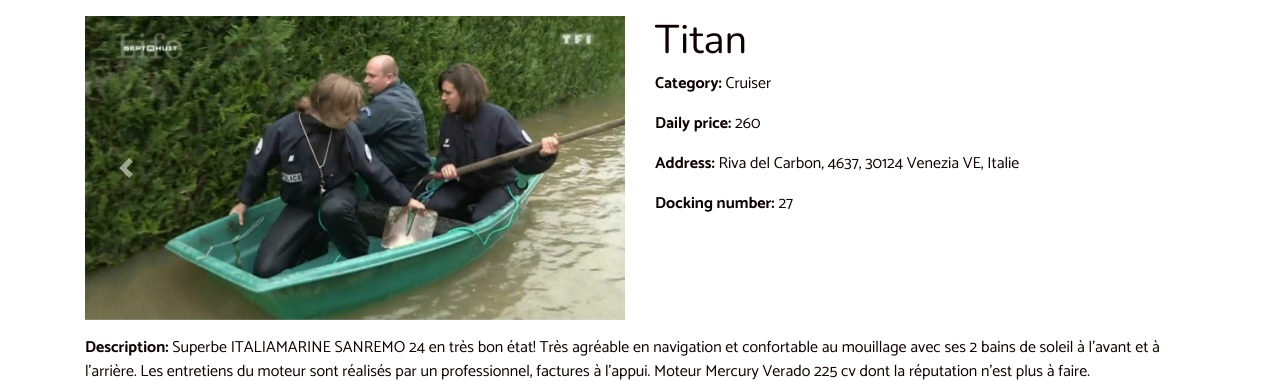
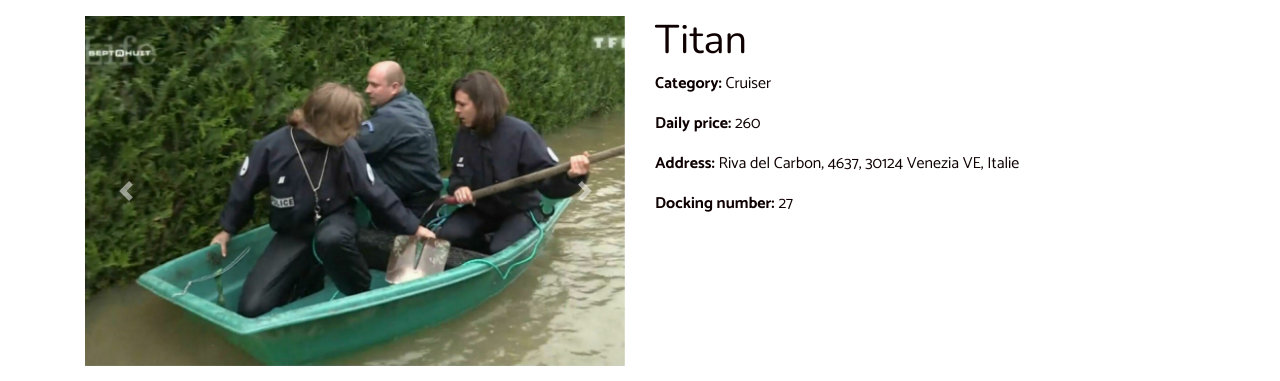
Before and after one commit to ThibautBaissac/book_a_boat, a Rails app: page /ships/1 in a window 1280 px wide. Shown: the part 80-461 px from the top of the page. Run offline with Rails 7, Linux system fonts and the light colour scheme; data comes from the database, SQL or seed files in the repository; style sheets or scripts are compiled from the project's sources; some libraries are stand-ins or nearby versions.

Commit message:
Fix carousel images

```diff
--- /dev/null
+++ b/app/assets/stylesheets/components/_carousel.scss
@@ -0,0 +1,5 @@
+.carousel_img {
+  width: 100%;
+  height: 350px;
+  object-fit: cover;
+}
--- a/app/assets/stylesheets/components/_index.scss
+++ b/app/assets/stylesheets/components/_index.scss
@@ -5,3 +5,4 @@
 @import "cards";
 @import "navbar";
 @import "map";
+@import "carousel";
--- a/app/views/shared/_carousel.html.erb
+++ b/app/views/shared/_carousel.html.erb
@@ -1,15 +1,18 @@
 <div id="carouselExampleControls" class="carousel slide" data-ride="carousel">
   <div class="carousel-inner">
     <div class="carousel-item active">
-      <%= image_tag "ships/barque_police_01.jpeg", class: "d-block w-100" %>
+      <%= image_tag "ships/barque_police_01.jpeg", class: "d-block carousel_img" %>
     </div>
     <div class="carousel-item">
-      <%= image_tag "ships/bateau_terrestre.jpeg", class: "d-block w-100" %>
+      <%= image_tag "ships/barque_police_02.jpeg", class: "d-block carousel_img" %>
     </div>
     <div class="carousel-item">
-      <%= image_tag "ships/container_suez.jpeg", class: "d-block w-100" %>
+      <%= image_tag "ships/barque_police_03.jpeg", class: "d-block carousel_img" %>
     </div>
-  </div>
+    <div class="carousel-item">
+      <%= image_tag "ships/barque_police_04.jpeg", class: "d-block carousel_img" %>
+    </div>
+    </div>
   <a class="carousel-control-prev" href="#carouselExampleControls" role="button" data-slide="prev">
     <span class="carousel-control-prev-icon" aria-hidden="true"></span>
     <span class="sr-only">Previous</span>
```
